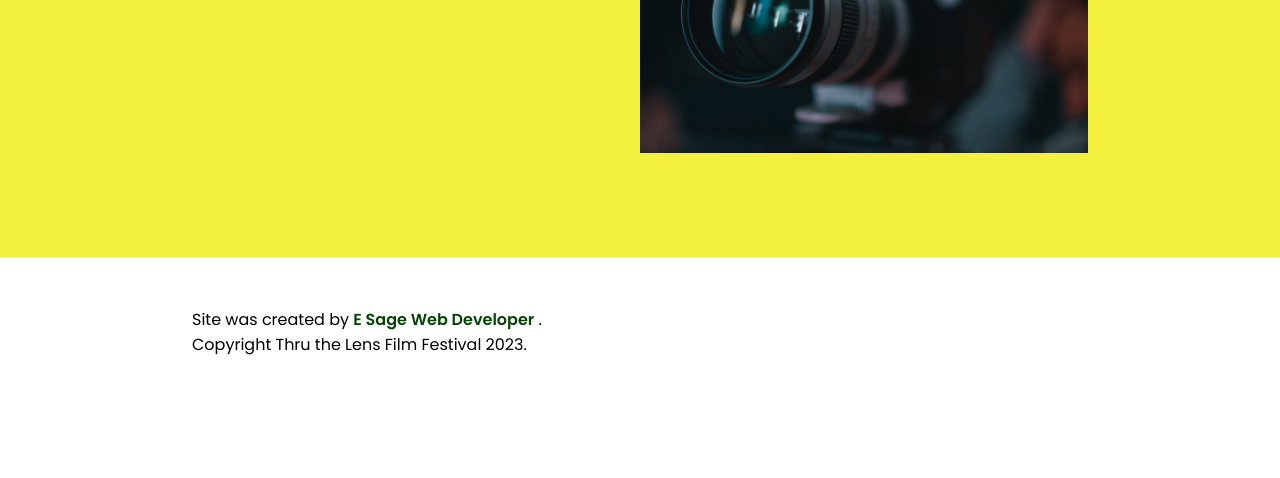
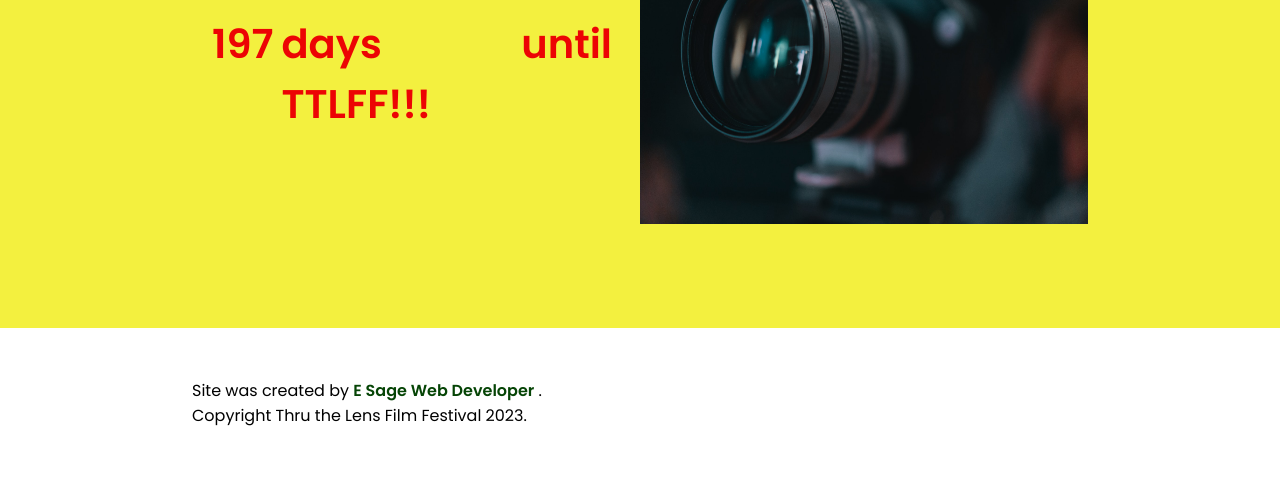
Before and after one commit to Esagecc/ttlff, a plain HTML site: page index.html in a window 1280 px wide. Shown: the part 4187-4665 px from the top of the page. Before the commit the page ends 4594 px from the top, so only its background shows below. Drawn offline with Linux system fonts and the light colour scheme.

Commit message:
added countdown

```diff
--- a/app.js
+++ b/app.js
@@ -34,3 +34,34 @@ function topFunction() {
   document.body.scrollTop = 0;
   document.documentElement.scrollTop = 0;
 }
+
+//Countdown Date
+const second= document.getElementById('seconds');
+
+const minute=document.getElementById('minutes');
+const hour=document.getElementById('hours');
+const day=document.getElementById('days');
+const newyeardate= "12 apr 2024";
+
+const countdown=()=>{
+    const newdate= new Date(newyeardate);
+    const date = new Date();
+    const secleft= (newdate-date)/1000;
+    const days=Math.floor(secleft/3600/24);
+    const hours=(Math.floor(secleft/3600)%24);
+    const min=(Math.floor(secleft/60)%60);
+    const sec=(Math.floor(secleft%60))
+    const timeformat=(time)=>{
+      return  time<10? `0${time}`:time;
+    }
+    second.innerHTML=timeformat(sec);
+    minute.innerHTML=timeformat(min);
+    hour.innerHTML=timeformat(hours);
+    day.innerHTML=timeformat(days);
+
+
+
+
+}
+countdown();
+setInterval(countdown,1000);
--- a/index.html
+++ b/index.html
@@ -108,6 +108,30 @@
 
                     </div>
 
+                    <div class="sec-countdown">
+
+                        <div class="countdown">
+                            <h4 id="days"></h4>
+
+                            <h4 class="cD-event">days until TTLFF!!!</h4>
+
+                        </div>
+
+                         <div class="countdown">
+                            <h4 id="hours"></h4>
+                            <!-- <p>hours</p> -->
+                        </div>
+                         <div class="countdown">
+                            <h4 id="minutes"></h4>
+                            <!-- <p>minutes</p> -->
+                        </div>
+                         <div class="countdown">
+                            <h4 id="seconds"></h4>
+                            <!-- <p>seconds</p> -->
+                        </div>
+                    </div>
+
+
                 </div>
 
                 <img class="imgs last-pic" src="files/ross-sneddon-0MBt0sGU8UA-unsplash.jpg" alt="Camera Lens. Photo by Ross Sneddon Unsplash.com">
--- a/style.css
+++ b/style.css
@@ -284,6 +284,26 @@ i:hover {
   color: var(--red);
 }
 
+/* Countdown */
+.sec-countdown {
+  color: var(--red);
+  font-size: 1.45rem;
+}
+
+.countdown{
+  display: flex;
+  padding-top: 30px;
+}
+
+.countdown h4 {
+  padding-right: 8px;
+}
+
+#hours, #minutes, #seconds {
+  display: none;
+}
+
+
 /* following code is for the button */
 #myBtn {
   display: none;
@@ -419,4 +439,8 @@ i:hover {
     display: flex;
     justify-content: space-between;
   }
+
+  .sec-countdown {
+    font-size: 2.5rem;
+  }
 }
```
